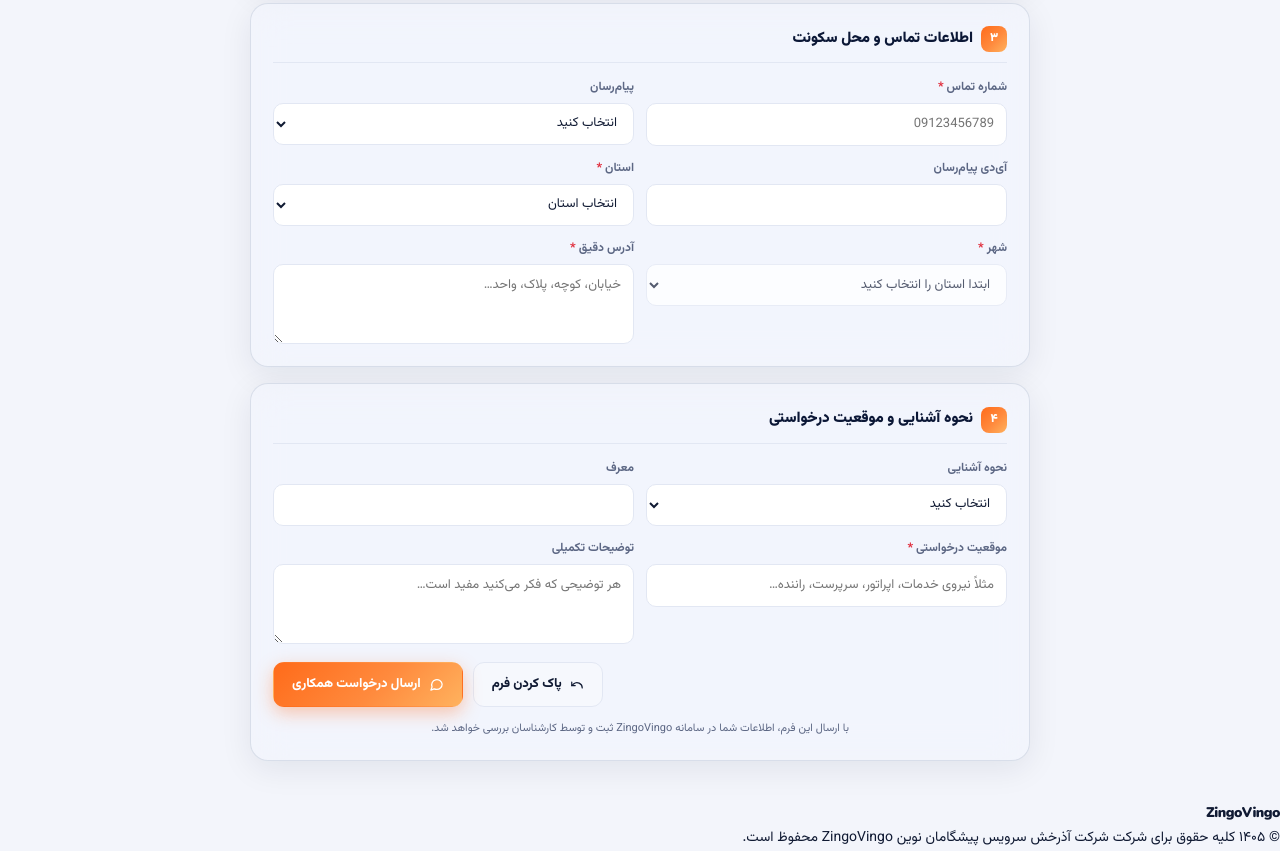
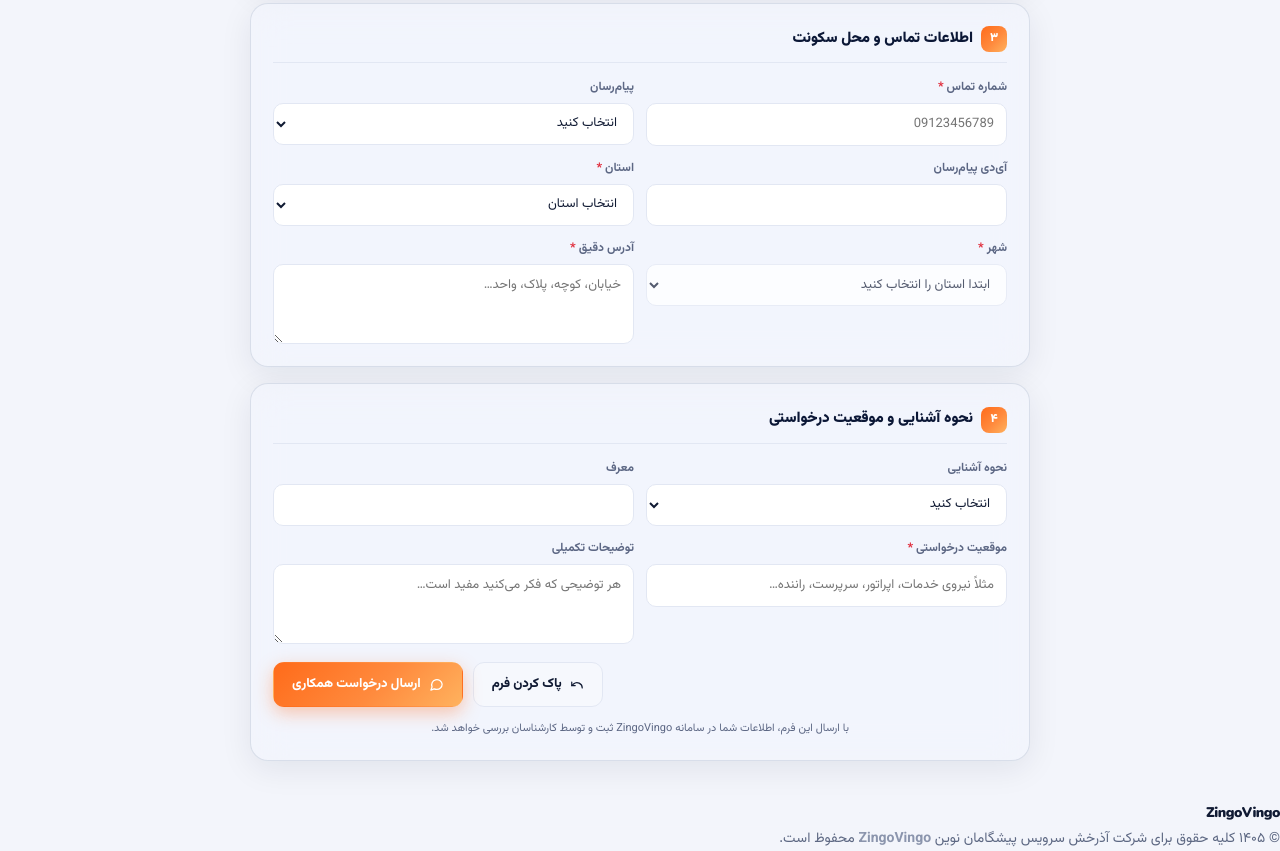
Before and after one commit to habibshahdadi/zingovingo-miniapp, a plain HTML site: page JobForm.html in a window 1280 px wide. Shown: the part 903-1754 px from the top of the page. Drawn offline with nearby package versions, Linux system fonts and the light colour scheme.

Commit message:
Update JobForm.html

```diff
--- a/JobForm.html
+++ b/JobForm.html
@@ -437,7 +437,9 @@ svg.ic{width:18px;height:18px;flex:0 0 auto;stroke:currentColor;fill:none;stroke
 <!-- ═══ FOOTER ═══ -->
 <footer class="portal-footer">
   <div class="brand zv-brand">Zingo<span>Vingo</span></div>
-  <p>© ۱۴۰۵ کلیه حقوق برای شرکت شرکت  آذرخش سرویس پیشگامان نوین ZingoVingo محفوظ است.</p>
+<div class="max-w-7xl mx-auto px-4 sm:px-6 mt-10 pt-5 text-center text-[12px]" style="border-top:1px solid rgba(255,255,255,.08);color:#5d6883;">
+© <span id="year" class="num">۱۴۰۵</span> کلیه حقوق برای شرکت  آذرخش سرویس پیشگامان نوین  <b style="color:#8b95ad;">ZingoVingo</b> محفوظ است.
+</div>
 </footer>
 
 <script>
```
